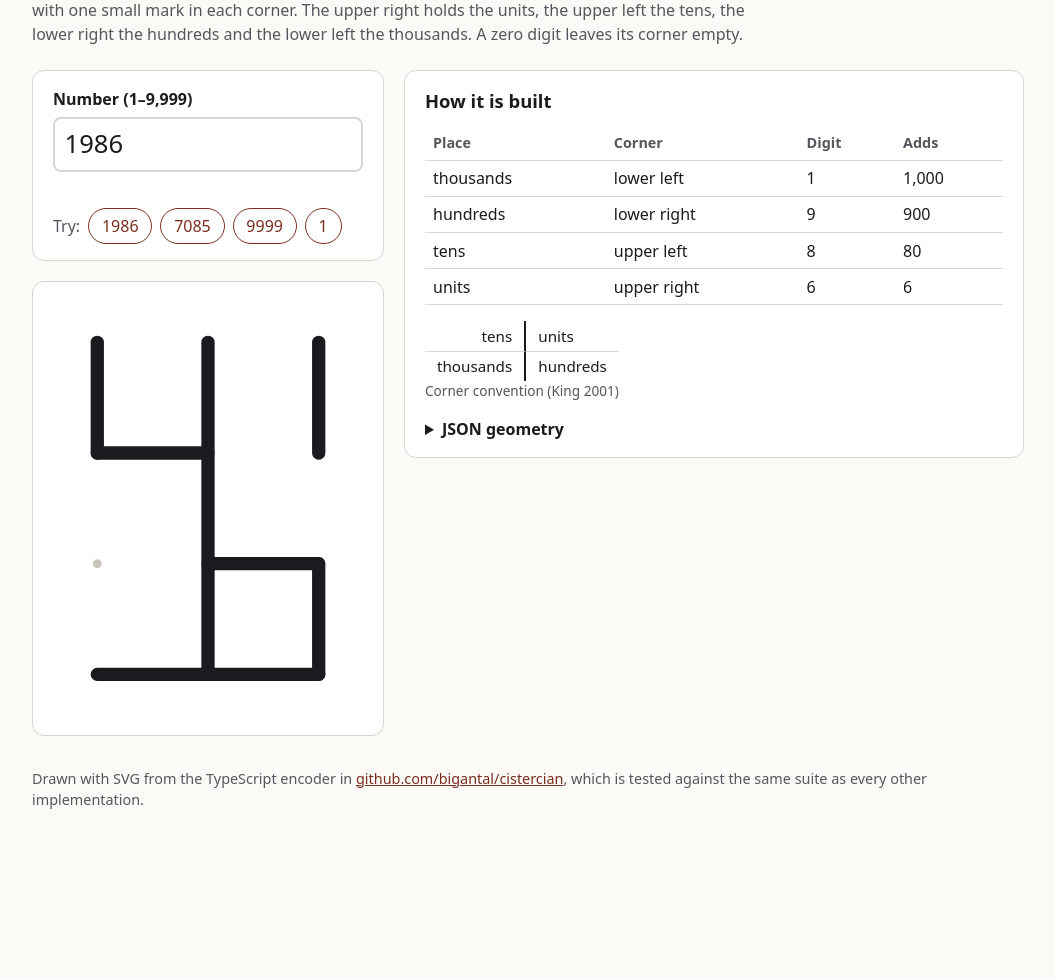
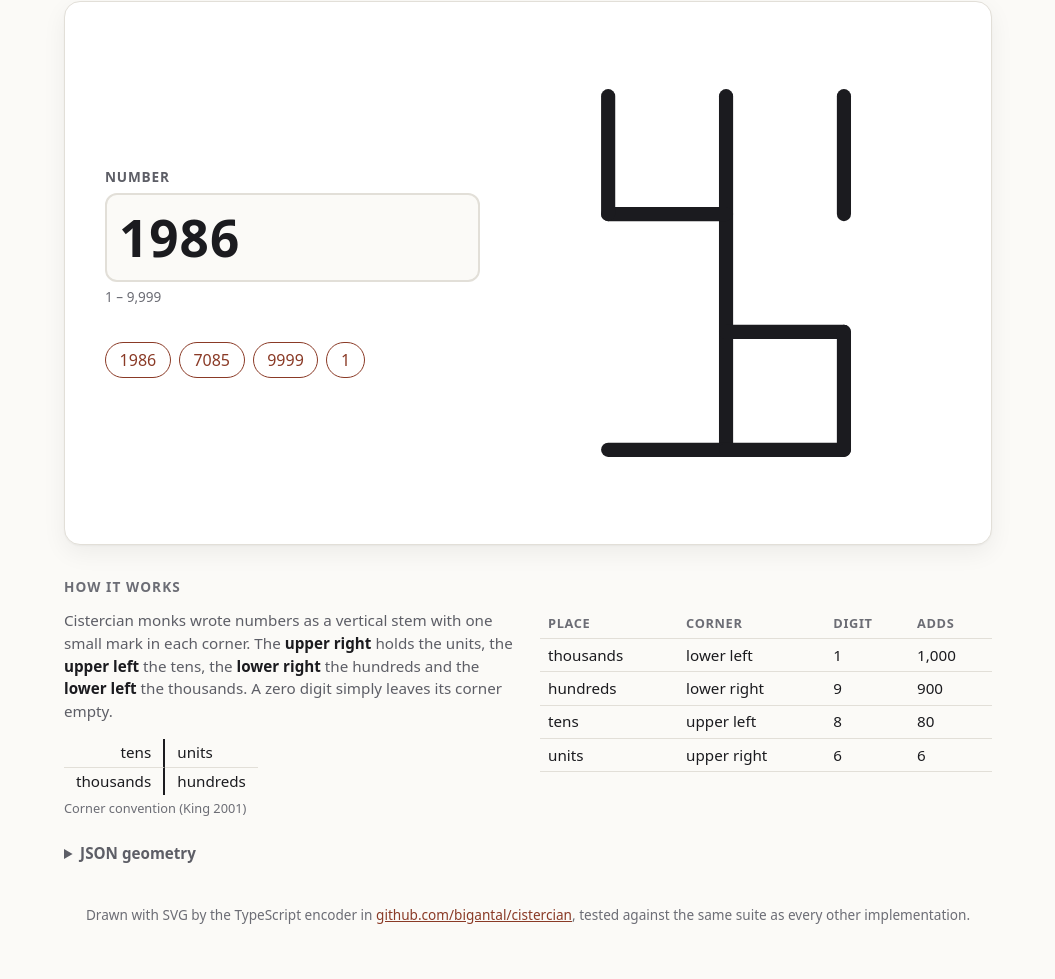
Before and after one commit to bigantal/cistercian, a website built with Vite: page web/index.html in a window 1280 px wide. Shown: the part 113-1092 px from the top of the page, without its empty margins (112-1167 px from the left). Before the commit the page ends 986 px from the top, so only its background shows below. Built offline with nearby package versions, Linux system fonts and the light colour scheme.

Commit message:
Website: focus on input and glyph, follow system dark theme
- Input and glyph share one prominent card at the top; explanation,
  corner diagram, decomposition table and JSON move to a quieter
  "How it works" section below.
- Dark theme via prefers-color-scheme (CSS variables, color-scheme and
  theme-color meta); contrast checked in both themes.
- Grid dots off by default (a lone visible dot looked like a stroke).
- Number input limited to 4 characters.

Co-Authored-By: Claude Opus 5.5 <noreply@anthropic.com>

```diff
--- a/web/index.html
+++ b/web/index.html
@@ -4,59 +4,72 @@
     <meta charset="UTF-8" />
     <meta name="viewport" content="width=device-width, initial-scale=1" />
     <meta name="description" content="Type a number from 1 to 9,999 and see it written as a single medieval Cistercian numeral." />
+    <meta name="color-scheme" content="light dark" />
+    <meta name="theme-color" content="#fbfaf7" media="(prefers-color-scheme: light)" />
+    <meta name="theme-color" content="#141416" media="(prefers-color-scheme: dark)" />
     <title>Cistercian numeral explorer</title>
     <link rel="stylesheet" href="./src/style.css" />
   </head>
   <body>
-    <header>
-      <h1>Cistercian numeral explorer</h1>
-      <p class="lede">
-        Medieval Cistercian monks wrote any number from 1 to 9,999 as a <strong>single glyph</strong>:
-        a vertical stem with one small mark in each corner. The upper right holds the units, the upper left
-        the tens, the lower right the hundreds and the lower left the thousands. A zero digit leaves its corner empty.
-      </p>
+    <header class="masthead">
+      <h1>Cistercian numerals</h1>
+      <p class="tagline">Any number from 1 to 9,999, written as one medieval glyph.</p>
     </header>
 
     <main>
-      <section class="controls" aria-labelledby="input-heading">
-        <h2 id="input-heading" class="visually-hidden">Choose a number</h2>
-        <label for="number">Number (1–9,999)</label>
-        <input id="number" name="number" type="text" inputmode="numeric" autocomplete="off"
-               value="1986" aria-describedby="number-error" />
+      <section class="stage" aria-label="Number and glyph">
+        <div class="controls">
+          <label for="number">Number</label>
+          <input id="number" name="number" type="text" inputmode="numeric" maxlength="4" autocomplete="off" spellcheck="false"
+                 value="1986" aria-describedby="number-hint number-error" />
+          <p id="number-hint" class="hint">1 – 9,999</p>
           <p id="number-error" class="error" role="alert" aria-live="polite"></p>
           <div class="examples" role="group" aria-label="Examples">
-          <span>Try:</span>
             <button type="button" data-example="1986">1986</button>
             <button type="button" data-example="7085">7085</button>
             <button type="button" data-example="9999">9999</button>
             <button type="button" data-example="1">1</button>
           </div>
+        </div>
+
+        <figure class="glyph-frame">
+          <svg id="glyph" xmlns="http://www.w3.org/2000/svg"></svg>
+        </figure>
       </section>
 
-      <section class="glyph-panel" aria-labelledby="glyph-heading">
-        <h2 id="glyph-heading" class="visually-hidden">Glyph</h2>
-        <svg id="glyph" xmlns="http://www.w3.org/2000/svg"></svg>
-      </section>
-
-      <section class="details" aria-labelledby="decomposition-heading">
-        <h2 id="decomposition-heading">How it is built</h2>
-        <table>
-          <thead>
-            <tr><th scope="col">Place</th><th scope="col">Corner</th><th scope="col">Digit</th><th scope="col">Adds</th></tr>
-          </thead>
-          <tbody id="decomposition"></tbody>
-        </table>
+      <section class="about" aria-labelledby="about-heading">
+        <h2 id="about-heading">How it works</h2>
+        <div class="about-grid">
+          <div class="about-text">
+            <p>
+              Cistercian monks wrote numbers as a vertical stem with one small mark in each corner.
+              The <strong>upper right</strong> holds the units, the <strong>upper left</strong> the tens,
+              the <strong>lower right</strong> the hundreds and the <strong>lower left</strong> the thousands.
+              A zero digit simply leaves its corner empty.
+            </p>
             <figure class="convention">
               <div class="quadrants" role="img" aria-label="Tens upper left, units upper right, thousands lower left, hundreds lower right">
                 <span>tens</span><span>units</span><span>thousands</span><span>hundreds</span>
               </div>
               <figcaption>Corner convention (King 2001)</figcaption>
             </figure>
+          </div>
+
+          <div class="about-table">
+            <table>
+              <caption class="visually-hidden">How the current number is built</caption>
+              <thead>
+                <tr><th scope="col">Place</th><th scope="col">Corner</th><th scope="col">Digit</th><th scope="col">Adds</th></tr>
+              </thead>
+              <tbody id="decomposition"></tbody>
+            </table>
+          </div>
+        </div>
 
         <details>
           <summary>JSON geometry</summary>
           <p>
-            Line segments on an integer grid, x 0–2 and y 0–3 with the origin at the top left,
+            Line segments on an integer grid (x 0–2, y 0–3, origin top left),
             exactly as produced by the TypeScript encoder.
           </p>
           <pre id="json"></pre>
@@ -66,9 +79,9 @@
 
     <footer>
       <p>
-        Drawn with SVG from the TypeScript encoder in
+        Drawn with SVG by the TypeScript encoder in
         <a href="https://github.com/bigantal/cistercian">github.com/bigantal/cistercian</a>,
-        which is tested against the same suite as every other implementation.
+        tested against the same suite as every other implementation.
       </p>
     </footer>
 
--- a/web/src/render.ts
+++ b/web/src/render.ts
@@ -55,8 +55,19 @@ function svgElement<K extends keyof SVGElementTagNameMap>(
   return element;
 }
 
-/** Replace the contents of `svg` with the numeral, grid dots and an accessible title. */
-export function renderNumeral(svg: SVGSVGElement, numeral: Numeral, label: string, layout: Layout = DEFAULT_LAYOUT): void {
+export interface RenderOptions {
+  /** Draw faint dots at every grid point (useful for inspecting geometry; off by default). */
+  readonly showGrid?: boolean;
+}
+
+/** Replace the contents of `svg` with the numeral and an accessible title. */
+export function renderNumeral(
+  svg: SVGSVGElement,
+  numeral: Numeral,
+  label: string,
+  layout: Layout = DEFAULT_LAYOUT,
+  options: RenderOptions = {},
+): void {
   const { width, height } = canvasSize(layout);
   svg.setAttribute("viewBox", `0 0 ${width} ${height}`);
   svg.setAttribute("role", "img");
@@ -66,13 +77,15 @@ export function renderNumeral(svg: SVGSVGElement, numeral: Numeral, label: strin
   title.textContent = label;
   svg.append(title);
 
-  const dots = svgElement("g", { class: "grid-dots", "aria-hidden": "true" });
-  for (let x = 0; x <= GRID.width; x++) {
-    for (let y = 0; y <= GRID.height; y++) {
-      dots.append(svgElement("circle", { cx: toPixel(x, layout), cy: toPixel(y, layout), r: layout.unit * 0.04 }));
+  if (options.showGrid) {
+    const dots = svgElement("g", { class: "grid-dots", "aria-hidden": "true" });
+    for (let x = 0; x <= GRID.width; x++) {
+      for (let y = 0; y <= GRID.height; y++) {
+        dots.append(svgElement("circle", { cx: toPixel(x, layout), cy: toPixel(y, layout), r: layout.unit * 0.04 }));
+      }
     }
+    svg.append(dots);
   }
-  svg.append(dots);
 
   const strokes = svgElement("g", {
     class: "strokes",
--- a/web/src/style.css
+++ b/web/src/style.css
@@ -1,122 +1,194 @@
+/* Light theme by default; dark theme follows the system setting. */
 :root {
-  --ink: #1b1b1f;
-  --muted: #55565e;
+  color-scheme: light dark;
   --paper: #fbfaf7;
   --panel: #ffffff;
-  --line: #d9d6cf;
-  --accent: #7a2e1d;
+  --ink: #1b1b1f;
+  --muted: #5d5e66;
+  --faint: #6c6d75;
+  --line: #e2dfd8;
+  --accent: #8a3a26;
+  --accent-ink: #ffffff;
   --error: #b00020;
-  --dot: #c9c5bc;
-  color-scheme: light;
+  --dot: #cfcbc2;
+  --code-bg: #f3f1ec;
+  --shadow: 0 1px 2px rgb(0 0 0 / 0.04), 0 8px 24px rgb(0 0 0 / 0.06);
+
   font-family: system-ui, -apple-system, "Segoe UI", Roboto, sans-serif;
   line-height: 1.5;
   color: var(--ink);
   background: var(--paper);
 }
 
+@media (prefers-color-scheme: dark) {
+  :root {
+    --paper: #141416;
+    --panel: #1d1d21;
+    --ink: #ececef;
+    --muted: #a8a9b3;
+    --faint: #8c8d97;
+    --line: #34343b;
+    --accent: #e3a08a;
+    --accent-ink: #1b1b1f;
+    --error: #ff7a8a;
+    --dot: #4a4a53;
+    --code-bg: #26262b;
+    --shadow: 0 1px 2px rgb(0 0 0 / 0.4), 0 8px 24px rgb(0 0 0 / 0.35);
+  }
+}
+
 * { box-sizing: border-box; }
 
 body {
   margin: 0 auto;
-  max-width: 64rem;
-  padding: 1.5rem 1rem 3rem;
+  max-width: 60rem;
+  padding: 1.25rem 1rem 2.5rem;
 }
 
-h1 { font-size: clamp(1.6rem, 4vw, 2.3rem); margin: 0 0 0.5rem; }
-h2 { font-size: 1.15rem; margin: 0 0 0.75rem; }
-.lede { color: var(--muted); max-width: 46rem; margin: 0 0 1.5rem; }
+/* ---------------------------------------------------------------- header */
 
-main {
+.masthead { text-align: center; margin-bottom: 1.25rem; }
+h1 { font-size: clamp(1.4rem, 3.5vw, 1.9rem); margin: 0; letter-spacing: -0.01em; }
+.tagline { margin: 0.25rem 0 0; color: var(--muted); }
+
+/* ---------------------------------------------------------------- stage: input + glyph */
+
+.stage {
   display: grid;
   gap: 1.25rem;
-  grid-template-columns: 1fr;
-  grid-template-areas: "controls" "glyph" "details";
+  align-items: center;
+  background: var(--panel);
+  border: 1px solid var(--line);
+  border-radius: 1rem;
+  box-shadow: var(--shadow);
+  padding: 1.25rem;
 }
 
-@media (min-width: 48rem) {
-  main {
-    grid-template-columns: minmax(16rem, 22rem) 1fr;
-    grid-template-areas: "controls details" "glyph details";
-    align-items: start;
+@media (min-width: 44rem) {
+  .stage {
+    grid-template-columns: minmax(14rem, 1fr) 1.2fr;
+    padding: 2rem 2.5rem;
+    min-height: min(34rem, 72vh);
   }
 }
 
-.controls { grid-area: controls; }
-.glyph-panel { grid-area: glyph; }
-.details { grid-area: details; }
-
-.controls, .glyph-panel, .details {
-  background: var(--panel);
-  border: 1px solid var(--line);
-  border-radius: 0.75rem;
-  padding: 1rem 1.25rem;
+label {
+  display: block;
+  font-weight: 600;
+  color: var(--muted);
+  font-size: 0.85rem;
+  text-transform: uppercase;
+  letter-spacing: 0.06em;
 }
-
-label { display: block; font-weight: 600; margin-bottom: 0.35rem; }
 
 input {
   width: 100%;
+  margin-top: 0.35rem;
   font: inherit;
-  font-size: 1.6rem;
+  font-size: clamp(2.2rem, 7vw, 3.2rem);
+  font-weight: 600;
   font-variant-numeric: tabular-nums;
-  padding: 0.4rem 0.6rem;
+  letter-spacing: 0.02em;
+  padding: 0.25rem 0.75rem;
   border: 2px solid var(--line);
-  border-radius: 0.5rem;
+  border-radius: 0.75rem;
   color: var(--ink);
-  background: #fff;
+  background: var(--paper);
 }
 input:focus-visible { outline: 3px solid var(--accent); outline-offset: 2px; border-color: var(--accent); }
 input[aria-invalid="true"] { border-color: var(--error); }
 
-.error { color: var(--error); min-height: 1.5em; margin: 0.35rem 0 0.5rem; font-size: 0.95rem; }
+.hint { margin: 0.3rem 0 0; color: var(--faint); font-size: 0.85rem; }
+.error { color: var(--error); min-height: 1.5em; margin: 0.25rem 0 0.5rem; font-size: 0.95rem; }
 
-.examples { display: flex; flex-wrap: wrap; gap: 0.5rem; align-items: center; color: var(--muted); }
+.examples { display: flex; flex-wrap: wrap; gap: 0.5rem; }
 .examples button {
   font: inherit;
   font-variant-numeric: tabular-nums;
-  padding: 0.3rem 0.8rem;
+  padding: 0.3rem 0.85rem;
   border: 1px solid var(--accent);
   border-radius: 999px;
-  background: #fff;
+  background: transparent;
   color: var(--accent);
   cursor: pointer;
 }
-.examples button:hover { background: var(--accent); color: #fff; }
+.examples button:hover { background: var(--accent); color: var(--accent-ink); }
 .examples button:focus-visible { outline: 3px solid var(--accent); outline-offset: 2px; }
 
-#glyph { display: block; width: 100%; max-width: 20rem; height: auto; margin: 0 auto; }
+.glyph-frame {
+  margin: 0;
+  display: flex;
+  flex-direction: column;
+  align-items: center;
+  gap: 0.5rem;
+}
+
+#glyph {
+  display: block;
+  height: min(48vh, 26rem);
+  width: auto;
+  max-width: 100%;
+  aspect-ratio: 168 / 228;
+}
+@media (min-width: 44rem) {
+  #glyph { height: min(60vh, 28rem); }
+}
 #glyph .grid-dots { fill: var(--dot); }
 #glyph .strokes { stroke: var(--ink); }
-.stale #glyph, .stale .details table, .stale .details details { opacity: 0.25; }
+
+/* Last valid result stays visible but dimmed while the input is invalid. */
+.stale #glyph, .stale .about-table, .stale details { opacity: 0.25; }
+
+/* ---------------------------------------------------------------- secondary: how it works */
+
+.about {
+  margin-top: 2rem;
+  color: var(--muted);
+  font-size: 0.95rem;
+}
+.about h2 {
+  font-size: 0.85rem;
+  text-transform: uppercase;
+  letter-spacing: 0.08em;
+  color: var(--faint);
+  margin: 0 0 0.75rem;
+}
+.about strong { color: var(--ink); font-weight: 600; }
+.about-grid { display: grid; gap: 1.5rem; }
+@media (min-width: 44rem) {
+  .about-grid { grid-template-columns: 1fr 1fr; }
+}
+.about-text p { margin: 0 0 1rem; }
 
 table { border-collapse: collapse; width: 100%; font-variant-numeric: tabular-nums; }
-th, td { text-align: left; padding: 0.35rem 0.5rem; border-bottom: 1px solid var(--line); }
-th { color: var(--muted); font-weight: 600; font-size: 0.9rem; }
-tr.zero td { color: var(--muted); }
+th, td { text-align: left; padding: 0.3rem 0.5rem; border-bottom: 1px solid var(--line); }
+th { color: var(--faint); font-weight: 600; font-size: 0.8rem; text-transform: uppercase; letter-spacing: 0.05em; }
+td { color: var(--ink); }
+tr.zero td { color: var(--faint); }
 
-.convention { margin: 1rem 0; }
-.quadrants {
-  display: grid;
-  grid-template-columns: repeat(2, max-content);
-  font-size: 0.95rem;
-}
-.quadrants span { padding: 0.2rem 0.75rem; }
+.convention { margin: 0; }
+.quadrants { display: grid; grid-template-columns: repeat(2, max-content); color: var(--ink); }
+.quadrants span { padding: 0.15rem 0.75rem; }
 .quadrants span:nth-child(odd) { border-right: 2px solid var(--ink); text-align: right; }
 .quadrants span:nth-child(-n + 2) { border-bottom: 1px solid var(--line); }
-.convention figcaption { color: var(--muted); font-size: 0.85rem; }
+.convention figcaption { color: var(--faint); font-size: 0.8rem; margin-top: 0.25rem; }
 
-details { margin-top: 1rem; }
-summary { cursor: pointer; font-weight: 600; }
+details { margin-top: 1.5rem; }
+summary { cursor: pointer; font-weight: 600; color: var(--muted); }
+summary:focus-visible { outline: 3px solid var(--accent); outline-offset: 2px; }
 #json {
   white-space: pre-wrap;
   word-break: break-all;
-  background: #f3f1ec;
+  background: var(--code-bg);
+  color: var(--ink);
   padding: 0.75rem;
   border-radius: 0.5rem;
-  font-size: 0.85rem;
+  font-size: 0.8rem;
 }
 
-footer { margin-top: 2rem; color: var(--muted); font-size: 0.9rem; }
+/* ---------------------------------------------------------------- footer */
+
+footer { margin-top: 2.5rem; color: var(--faint); font-size: 0.85rem; text-align: center; }
 a { color: var(--accent); }
 
 .visually-hidden {
```
Lines whose indentation alone changed are shown as unchanged.
